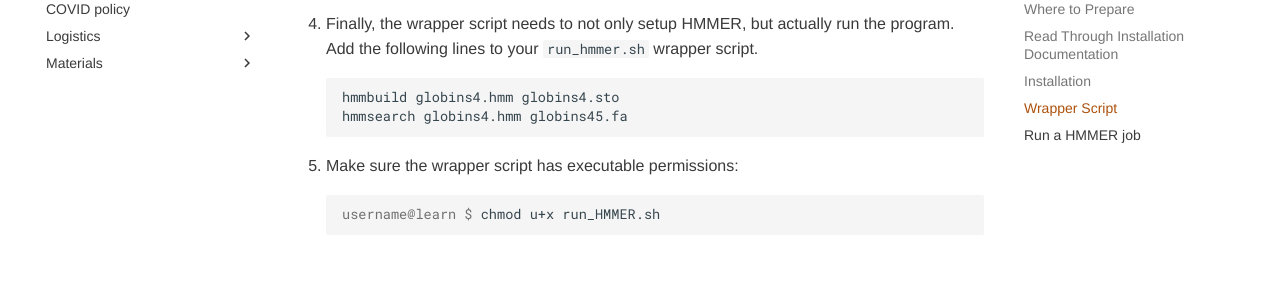
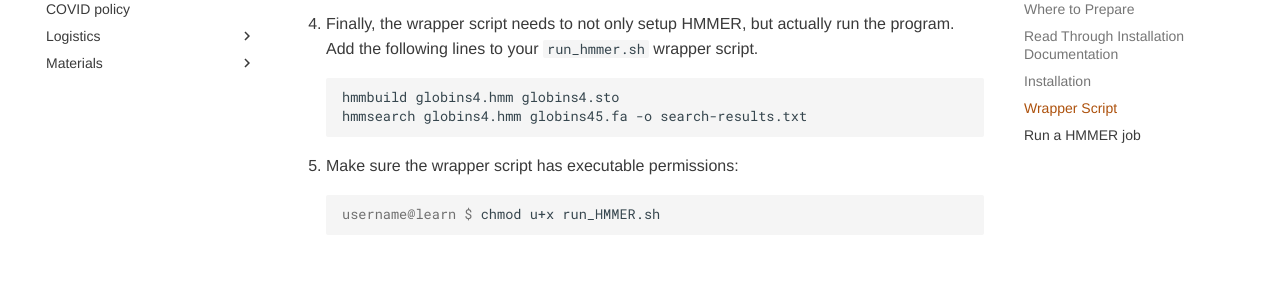
Before and after one commit to showmic09/user-school-2022, an MkDocs documentation site: the page built from docs/materials/software/part2-ex2-draft.md, in a window 1280 px wide and 900 px high, scrolled down 3613 px. Shown: the part 153-449 px from the top of the window. Built offline with MkDocs 1.6.1 and Material for MkDocs 9.7.7, drawn with Linux system fonts in a browser that asks for light colours.

Commit message:
finalizing hmmer guide

```diff
--- a/docs/materials/software/part2-ex2-draft.md
+++ b/docs/materials/software/part2-ex2-draft.md
@@ -138,7 +138,7 @@ Now that we've created our portable installation, we need to write a script that
 
         :::bash
 		hmmbuild globins4.hmm globins4.sto
-		hmmsearch globins4.hmm globins45.fa
+		hmmsearch globins4.hmm globins45.fa -o search-results.txt
 
 1.  Make sure the wrapper script has executable permissions:
 
```
